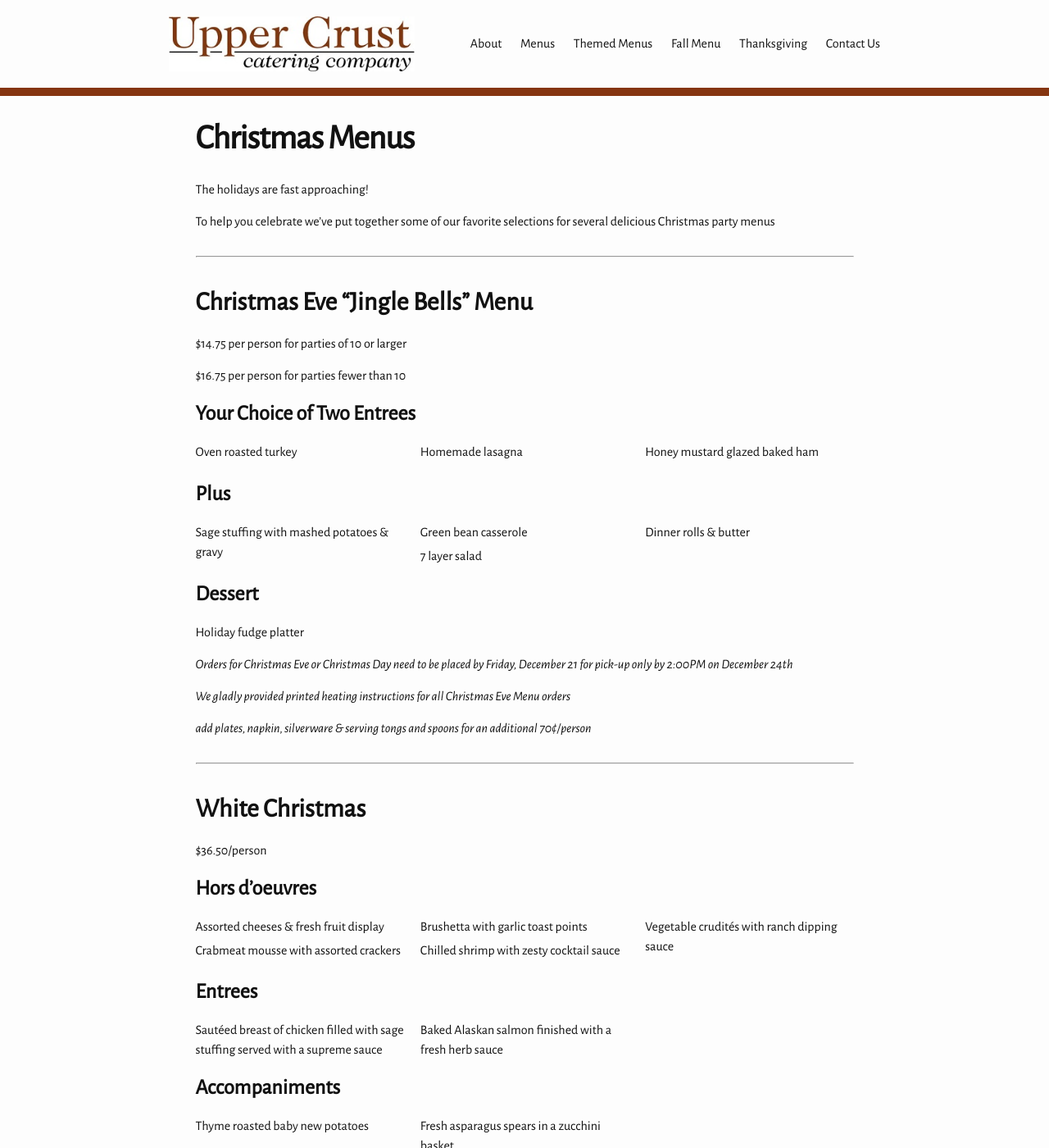
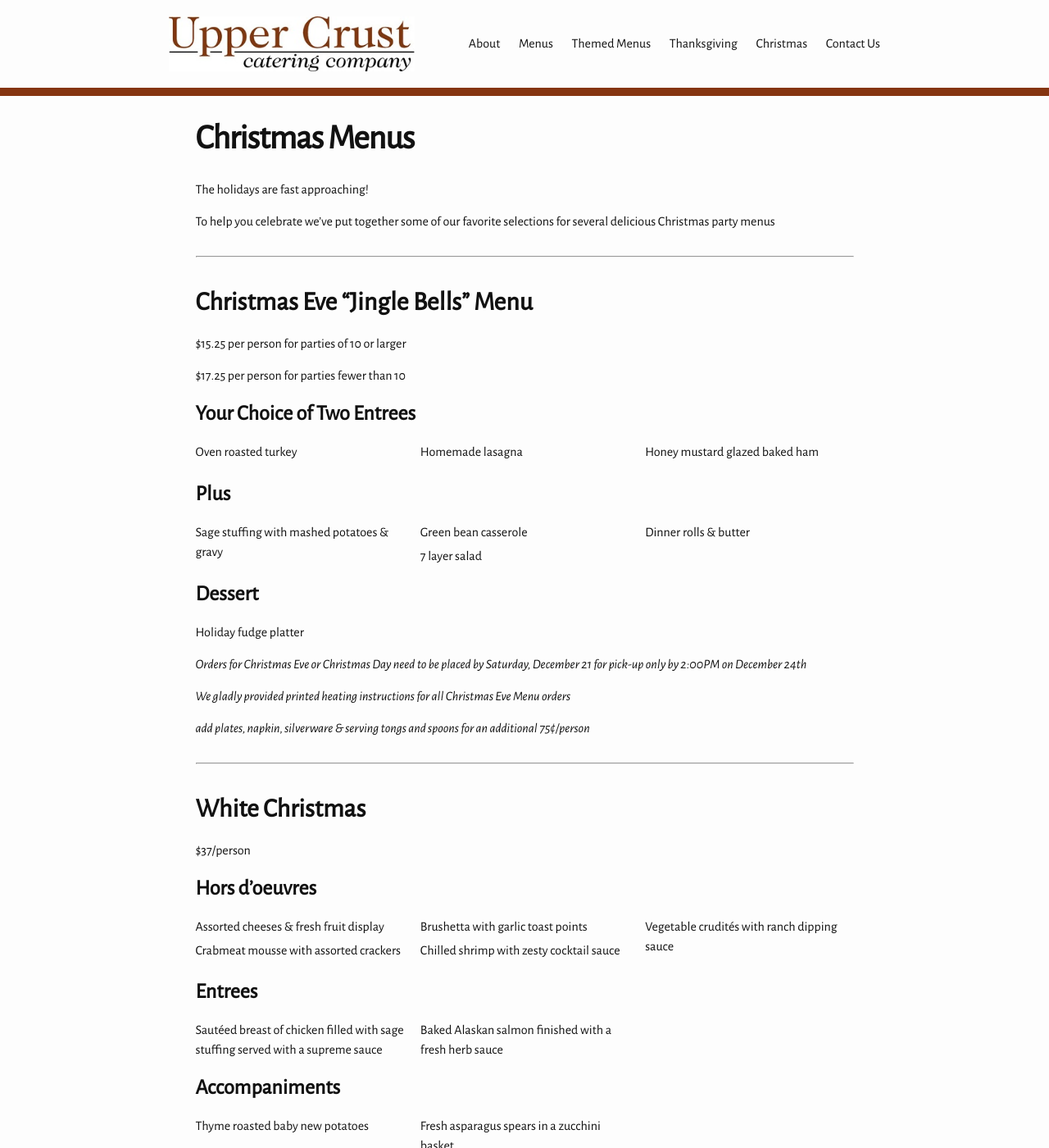
Before and after one commit to kmorrell27/UpperCrustCatering, a Jekyll site: the page built from specials/christmas.md, in a window 1280 px wide and 1400 px high. Shown: the whole window at 82% size. Built offline with Jekyll 4.4.1, drawn with Linux system fonts in a browser that asks for light colours; some of the changed text lies outside the part shown.

Commit message:
It's Christmastime again!
I can't believe it either. You think a year's gonna go one way and then
suddenly you haven't released Boots yet. I mean I guess I've got two
months. And they say the last 95% is the easiest!

Anyway the menu is up and prices are up and by God our spirits are up.
Nothing can stop us from celebrating short of a notarized document.

```diff
--- a/_config.yml
+++ b/_config.yml
@@ -23,7 +23,7 @@ collections:
     permalink: /menus/:path/
     output: true
 
-plugins:
+plugins_dir:
   - jekyll-redirect-from
 
 full_rebuild: true
--- a/_includes/header.html
+++ b/_includes/header.html
@@ -20,8 +20,8 @@
           <a class="page-link" href="{{ site.baseurl }}/about/">About</a>
           <a class="page-link" href="{{ site.baseurl }}/menus/">Menus</a>
           <a class="page-link" href="{{ site.baseurl }}/themed-menus/">Themed Menus</a>
-          <a class="page-link" href="{{ site.baseurl }}/specials/fall/">Fall Menu</a>
           <a class="page-link" href="{{ site.baseurl }}/specials/thanksgiving/">Thanksgiving</a>
+          <a class="page-link" href="{{ site.baseurl }}/specials/christmas/">Christmas</a>
           <a class="page-link" href="{{ site.baseurl }}/contact-us/">Contact Us</a>
       </div>
     </nav>
--- a/specials/christmas.md
+++ b/specials/christmas.md
@@ -14,9 +14,9 @@ several delicious Christmas party menus
 
 ## Christmas Eve "Jingle Bells" Menu
 
-$14.75 per person for parties of 10 or larger
+$15.25 per person for parties of 10 or larger
 
-$16.75 per person for parties fewer than 10
+$17.25 per person for parties fewer than 10
 
 ### Your Choice of Two Entrees
 
@@ -35,20 +35,20 @@ $16.75 per person for parties fewer than 10
 
 - Holiday fudge platter
 
-*Orders for Christmas Eve or Christmas Day need to be placed by Friday, December 21
+*Orders for Christmas Eve or Christmas Day need to be placed by Saturday, December 21
 for pick-up only by 2:00PM on December 24th*
 
 *We gladly provided printed heating instructions for all Christmas Eve Menu
 orders*
 
 *add plates, napkin, silverware & serving tongs and spoons for an additional
-70¢/person*
+75¢/person*
 
 * * *
 
 ## White Christmas
 
-$36.50/person
+$37/person
 
 ### Hors d'oeuvres
 - Assorted cheeses & fresh fruit display
@@ -77,7 +77,7 @@ Christmas cookies
 
 ## Stocking Stuffers
 
-Heavy hors d'oeuvres dinner - $29.50 per person
+Heavy hors d'oeuvres dinner - $30 per person
 
 ### Choose six selections from the following
 
@@ -97,7 +97,7 @@ cheese
 - Crab & shrimp stuffed mushrooms
 - Holiday favorites dessert assortment
 
-*$28.50 per hour carver fee applies to carved sirloin, pork loin, or carved
+*$30 per hour carver fee applies to carved sirloin, pork loin, or carved
 turkey selections*
 
 *Minimum of 20 people - Additional servers $30 per hour each*
```
Also changed, not shown: other parts of specials/christmas.md (+2 -2 lines).
